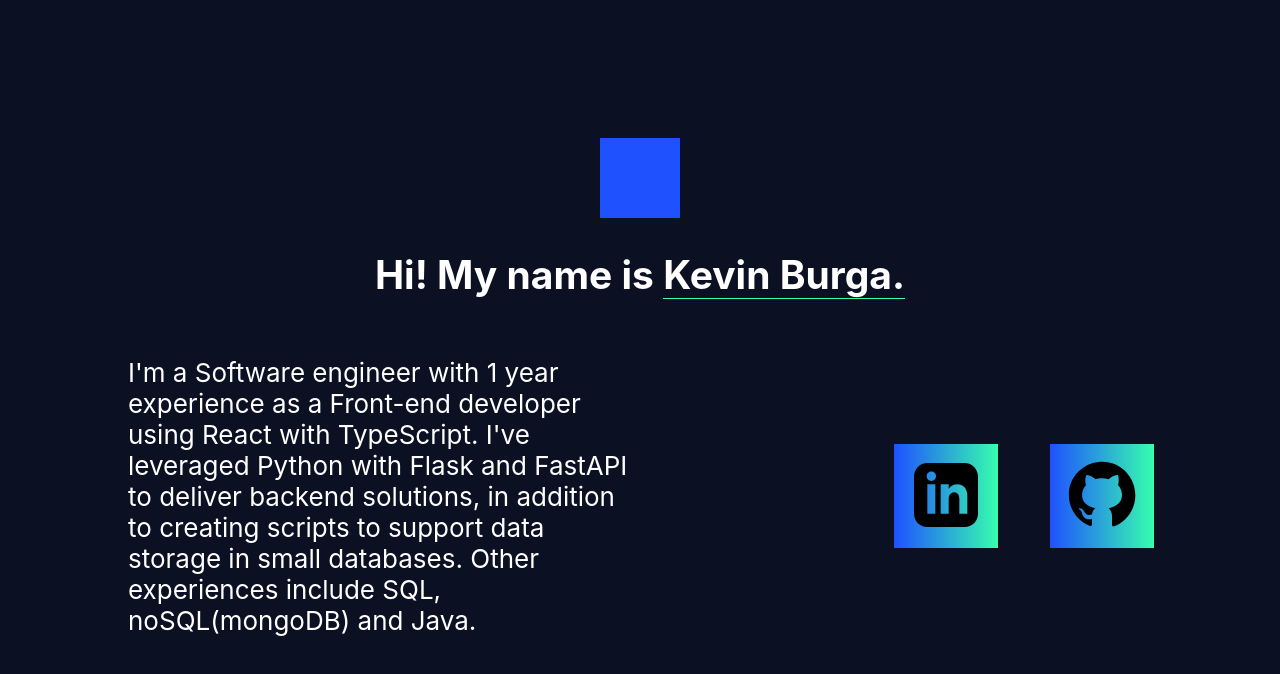
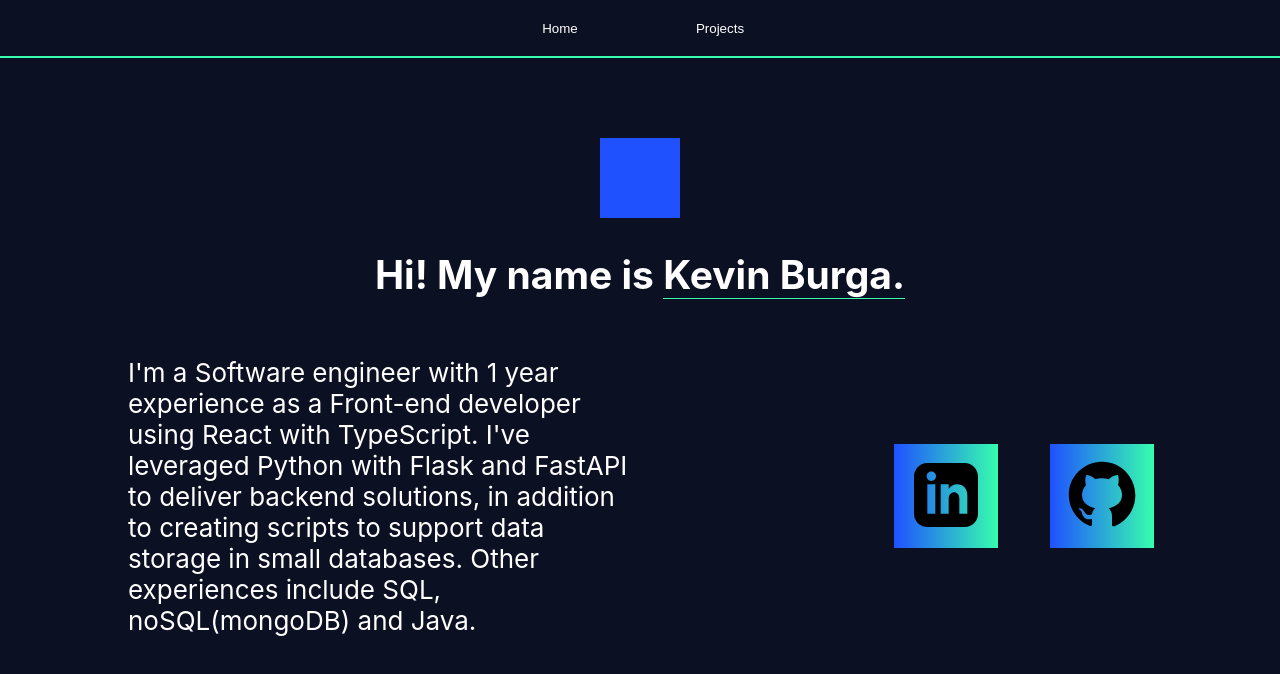
Before and after one commit to kasbr97/kasbr97.github.io, a React (Create React App) app: page / in a window 1280 px wide. Shown: the top 674 px of the page. Built offline with nearby package versions, Linux system fonts and the light colour scheme.

Commit message:
Added navbar

```diff
--- a/src/App.js
+++ b/src/App.js
@@ -1,5 +1,6 @@
 import './App.css';
 import MainPage from './mainPage/mainPage';
+import NavigationBar from './navigationBar/navigationBar';
 
 function clickEffect(e) {
   var d = document.createElement("div");
@@ -19,6 +20,7 @@ function App() {
 
   return (
     <div className="App">
+      <NavigationBar/>
       <div className="App-header">
         <div className="App-shape"/>
         <MainPage />
--- /dev/null
+++ b/src/navigationBar/navigationBar.css
@@ -0,0 +1,24 @@
+.Container-bar {
+    display: flex;
+    flex-direction: column;
+    align-items: center;
+    justify-content: flex-start;
+    width: 100%;
+    position: absolute;
+    height: 7vh;
+    border-bottom: 2px solid #36FEAD;
+}
+
+
+.Nav-Buttons {
+    height: 100%;
+    width: 10rem;
+    color: white;
+    border: none;
+    background-color: transparent;
+}
+
+.Nav-Buttons:hover{
+    cursor: pointer;
+    border-bottom: 4px solid #36FEAD;
+}
--- /dev/null
+++ b/src/navigationBar/navigationBar.js
@@ -0,0 +1,19 @@
+import './navigationBar.css'
+
+function NavigationBar() {
+    return (
+        <div className="Container-bar">
+            <div style={{height: '100%'}}>
+                <button className="Nav-Buttons">
+                    Home
+                </button>
+                <button className="Nav-Buttons">
+                    Projects
+                </button>
+
+            </div>
+        </div>
+    )
+}
+
+export default NavigationBar
```
